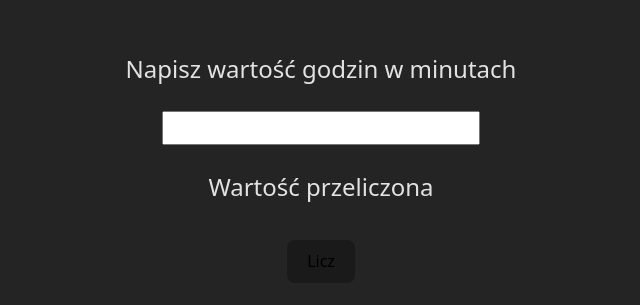
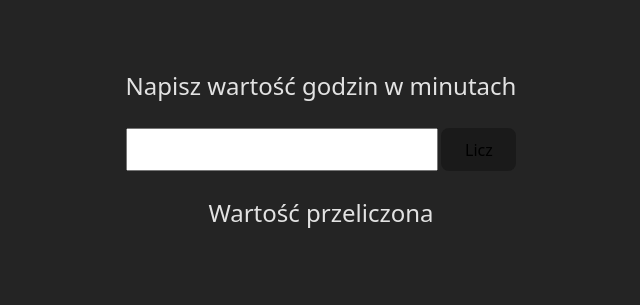
Before and after one commit to Aszlaczek/Counter, a React (Vite) app: page / in a window 1280 px wide. Shown: the part 245-550 px from the top of the page, without its empty margins (319-959 px from the left). Built offline with nearby package versions, Linux system fonts and the light colour scheme.

Commit message:
Small esthetic change

```diff
--- a/src/App.css
+++ b/src/App.css
@@ -3,6 +3,16 @@
   margin: 0 auto;
   padding: 2rem;
   text-align: center;
+}
+
+
+label {
+  &>.container {
+    display: grid;
+    grid-template-columns: 80% 1fr;
+    gap: .2rem;
+  }
+
 }
 
 #inp {
@@ -16,6 +26,7 @@
     appearance: none;
     margin: 0;
   }
+
 }
 
 p {
--- a/src/App.tsx
+++ b/src/App.tsx
@@ -20,11 +20,13 @@ function App() {
     <form onSubmit={submit}>
       <label htmlFor="inp">
         <p>Napisz wartość godzin w minutach</p>
-        <input type="number" name="inp" id="inp" onChange={e => setValue(e.target.value)} min={0} inputMode='numeric' />
+        <div className="container">
+          <input type="number" name="inp" id="inp" onChange={e => setValue(e.target.value)} min={0} inputMode='numeric' />
+          <button type='submit'>Licz</button>
+        </div>
       </label>
       <p>Wartość przeliczona</p>
       <h1>{count}</h1>
-      <button type='submit'>Licz</button>
     </form>
   )
 }
```
